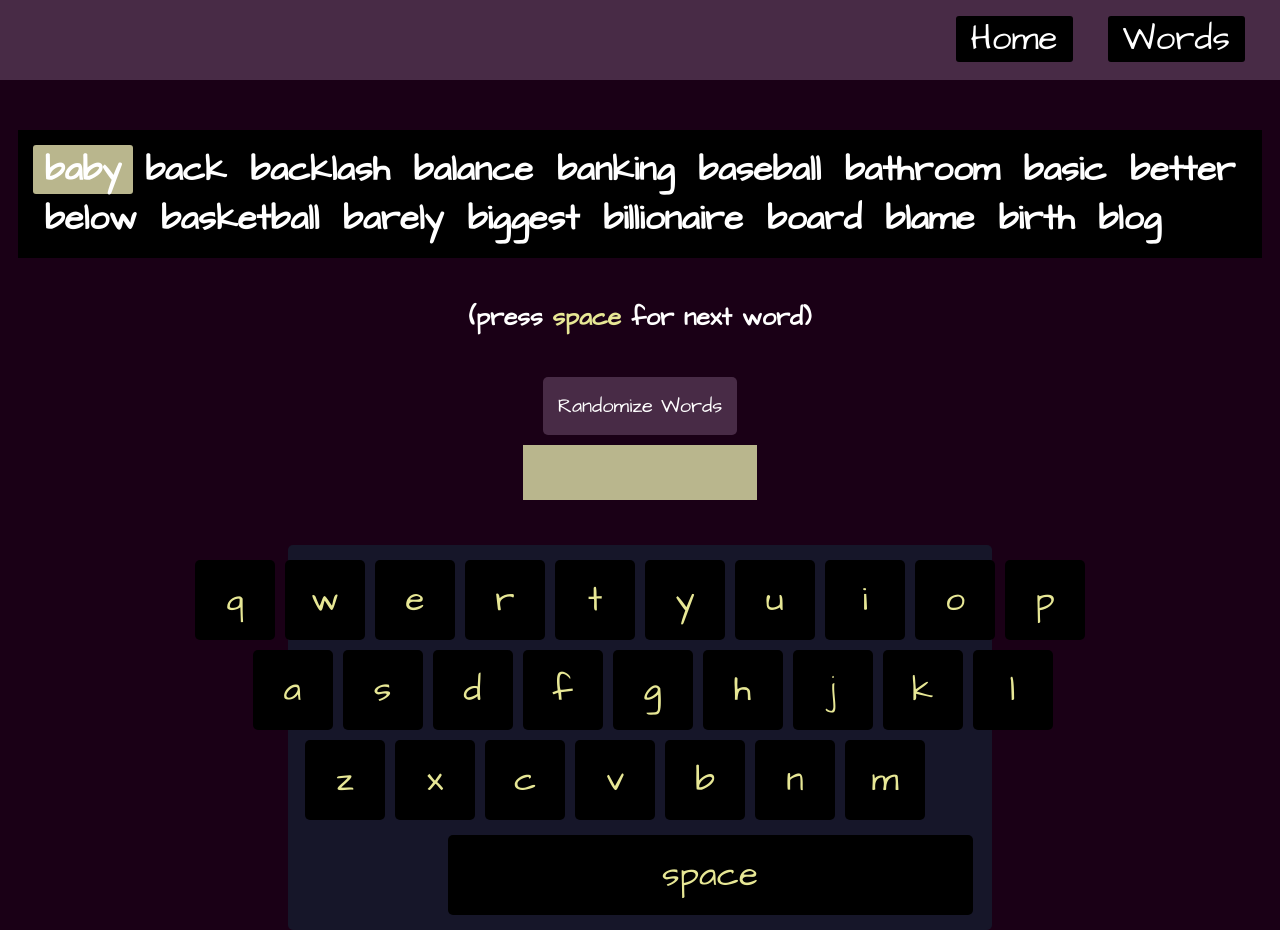
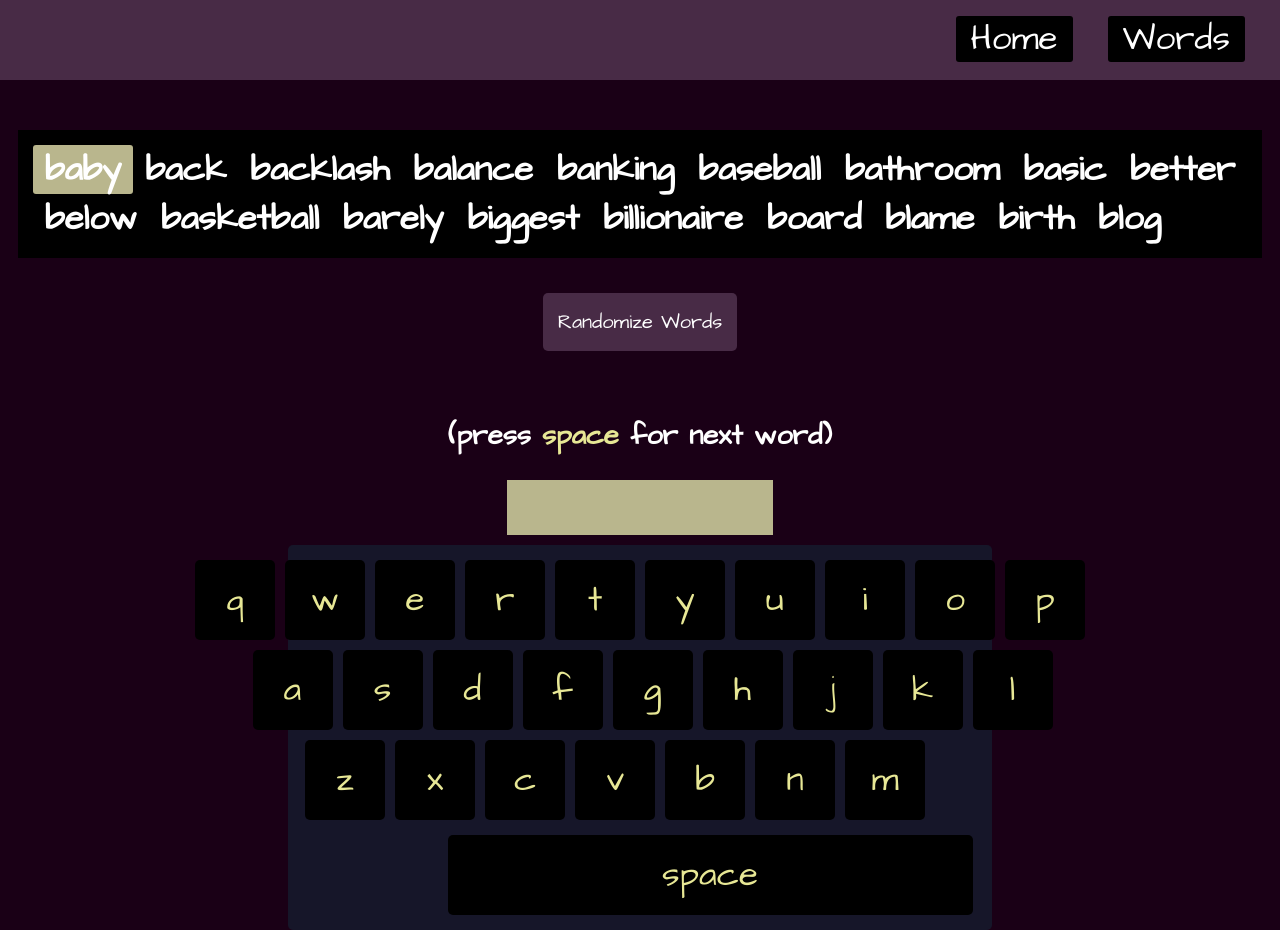
Before and after one commit to codenameuriel/fingerz, a React (Create React App) app: page / in a window 1280 px wide. Built offline with nearby package versions, Linux system fonts and the light colour scheme; a web font is replaced by a local one.

Commit message:
add changes to styling

```diff
--- a/src/components/WordList/WordList.js
+++ b/src/components/WordList/WordList.js
@@ -74,9 +74,6 @@ class WordList extends Component {
     return (
       <div className={WordListStyles.WordList}>
         {this.renderWords()}
-        <h5>
-          (press <span style={{color: 'rgb(231, 231, 149)'}}>space</span> for next word)
-        </h5>
       </div>
     );
   }
--- a/src/components/WordList/WordList.module.css
+++ b/src/components/WordList/WordList.module.css
@@ -16,12 +16,6 @@
   flex-direction: row;
 }
 
-.WordList h5 {
-  font-size: 25px;
-  color: white;
-  text-align: center;
-}
-
 .Word {
   border-radius: 3px;
 }
--- a/src/containers/WordPanel/WordPanel.js
+++ b/src/containers/WordPanel/WordPanel.js
@@ -30,6 +30,9 @@ class WordPanel extends Component {
         <div className={WordPanelStyles.WordPanel}>
           <WordList disableInput={onDisableInput} error={showInputError}/>
           <Button text="Randomize Words"/>
+          <h5>
+            (press <span style={{color: 'rgb(231, 231, 149)'}}>space</span> for next word)
+          </h5>
           <input
             onChange={onHandleChange}
             disabled={disabled}
--- a/src/containers/WordPanel/WordPanel.module.css
+++ b/src/containers/WordPanel/WordPanel.module.css
@@ -7,7 +7,6 @@
 }
 
 .WordPanel button {
-  margin-bottom: 10px;
   padding: 15px;
   background-color: rgb(72, 43, 70);
   color: white;
@@ -16,11 +15,20 @@
   border-radius: 5px;
   outline: none;
   cursor: pointer;
+  margin-top: 35px;
 }
 
 .WordPanel button:hover {
   background-color: rgb(67 1 62);
   color: white;
+}
+
+.WordPanel h5 {
+  font-size: 28px;
+  color: white;
+  text-align: center;
+  margin-top: 65px;
+  margin-bottom: 25px;
 }
 
 .WPMSummary {
@@ -31,7 +39,7 @@
 }
 
 .WordPanel input {
-  width: 35%;
+  width: 40%;
   height: 50px;
   font-size: 40px;
   padding: 5px;
```
